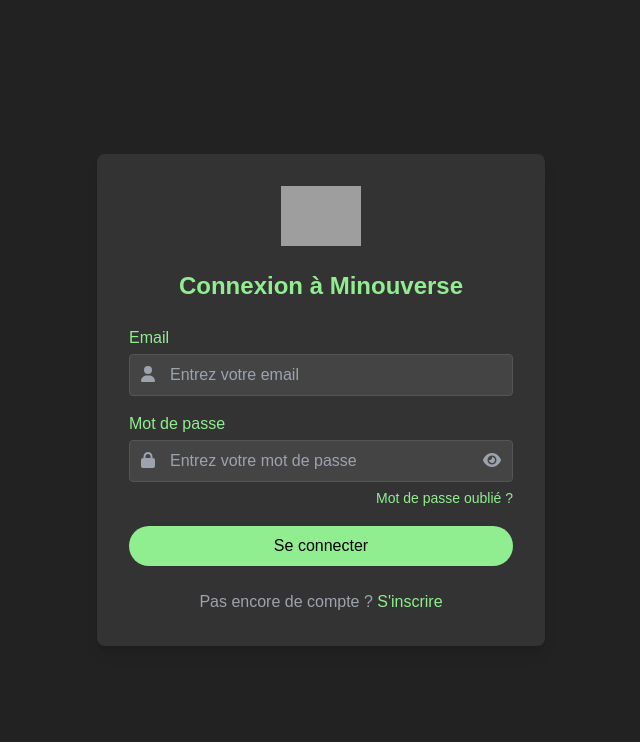
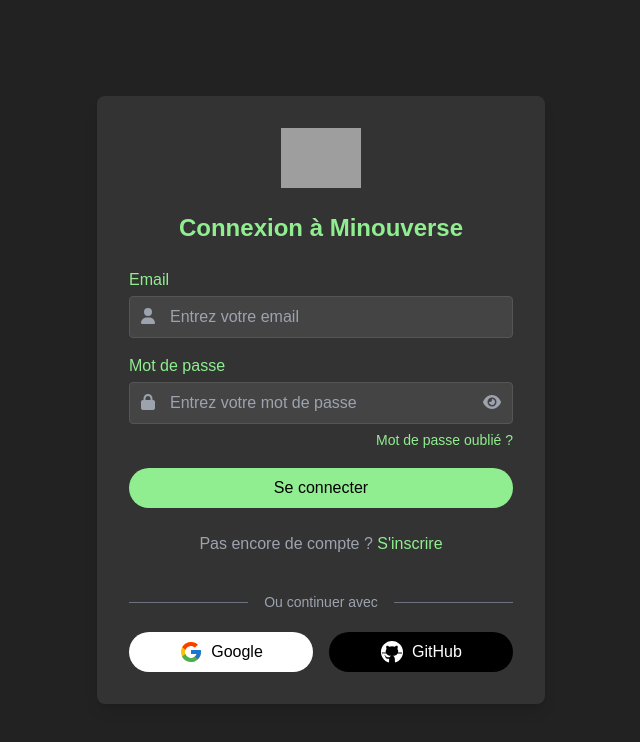
Before and after one commit to havenito/Twitter_Like, a Next.js app in the folder Nextjs/: page /login in a window 1280 px wide. Shown: the top 742 px of the page, without its empty margins (319-959 px from the left). Built offline with nearby package versions, Linux system fonts and the light colour scheme; grey boxes are pictures that could not be loaded.

Commit message:
Add Nextauth and Google/Github connection

```diff
--- a/Nextjs/package.json
+++ b/Nextjs/package.json
@@ -10,11 +10,14 @@
   },
   "dependencies": {
     "@fortawesome/fontawesome-svg-core": "^6.7.2",
+    "@fortawesome/free-brands-svg-icons": "^6.7.2",
     "@fortawesome/free-regular-svg-icons": "^6.7.2",
     "@fortawesome/free-solid-svg-icons": "^6.7.2",
     "@fortawesome/react-fontawesome": "^0.2.2",
+    "@supabase/supabase-js": "^2.49.4",
     "framer-motion": "^12.4.10",
     "next": "^15.2.5",
+    "next-auth": "^4.24.11",
     "react": "^19.0.0",
     "react-dom": "^19.0.0",
     "uuid": "^11.1.0"
--- a/Nextjs/src/app/login/page.js
+++ b/Nextjs/src/app/login/page.js
@@ -9,6 +9,7 @@
 import Notification from '../../components/Notification';
 import { motion } from 'framer-motion';
 import { usePathname } from 'next/navigation';
+import { signIn } from "next-auth/react";
 
 export default function LoginPage() {
   const [email, setEmail] = useState('');
@@ -225,6 +226,44 @@
             </Link>
           </p>
         </motion.div>
+
+        <motion.div
+          initial={{ opacity: 0, y: 20 }}
+          animate={{ opacity: 1, y: 0 }}
+          transition={{ delay: 0.5, duration: 0.4 }}
+          className="mt-6"
+        >
+          <div className="relative flex py-3 items-center">
+            <div className="flex-grow border-t border-gray-500"></div>
+            <span className="flex-shrink mx-4 text-gray-400 text-sm">Ou continuer avec</span>
+            <div className="flex-grow border-t border-gray-500"></div>
+          </div>
+
+          <div className="grid grid-cols-2 gap-4 mt-2">
+            <motion.button
+              onClick={() => signIn('google')}
+              className="w-full flex items-center justify-center bg-white text-black hover:bg-gray-300 px-4 py-2 rounded-full transition-colors"
+              whileHover={{ scale: 1.03 }}
+              whileTap={{ scale: 0.97 }}
+            >
+              <svg xmlns="http://www.w3.org/2000/svg" x="0px" y="0px" width="24" height="24" viewBox="0 0 48 48" className="mr-2">
+                <path fill="#FFC107" d="M43.611,20.083H42V20H24v8h11.303c-1.649,4.657-6.08,8-11.303,8c-6.627,0-12-5.373-12-12c0-6.627,5.373-12,12-12c3.059,0,5.842,1.154,7.961,3.039l5.657-5.657C34.046,6.053,29.268,4,24,4C12.955,4,4,12.955,4,24c0,11.045,8.955,20,20,20c11.045,0,20-8.955,20-20C44,22.659,43.862,21.35,43.611,20.083z"></path><path fill="#FF3D00" d="M6.306,14.691l6.571,4.819C14.655,15.108,18.961,12,24,12c3.059,0,5.842,1.154,7.961,3.039l5.657-5.657C34.046,6.053,29.268,4,24,4C16.318,4,9.656,8.337,6.306,14.691z"></path><path fill="#4CAF50" d="M24,44c5.166,0,9.86-1.977,13.409-5.192l-6.19-5.238C29.211,35.091,26.715,36,24,36c-5.202,0-9.619-3.317-11.283-7.946l-6.522,5.025C9.505,39.556,16.227,44,24,44z"></path><path fill="#1976D2" d="M43.611,20.083H42V20H24v8h11.303c-0.792,2.237-2.231,4.166-4.087,5.571c0.001-0.001,0.002-0.001,0.003-0.002l6.19,5.238C36.971,39.205,44,34,44,24C44,22.659,43.862,21.35,43.611,20.083z"></path>
+              </svg>
+              Google
+            </motion.button>
+            <motion.button
+              onClick={() => signIn('github')}
+              className="w-full flex items-center justify-center px-4 py-2 bg-black text-white font-medium rounded-full hover:bg-white hover:text-black transition-colors"
+              whileHover={{ scale: 1.03 }}
+              whileTap={{ scale: 0.97 }}
+            >
+              <svg xmlns="http://www.w3.org/2000/svg" x="0px" y="0px" width="24" height="24" viewBox="0 0 50 50" className="mr-2">
+                <path fill="currentColor" d="M17.791,46.836C18.502,46.53,19,45.823,19,45v-5.4c0-0.197,0.016-0.402,0.041-0.61C19.027,38.994,19.014,38.997,19,39 c0,0-3,0-3.6,0c-1.5,0-2.8-0.6-3.4-1.8c-0.7-1.3-1-3.5-2.8-4.7C8.9,32.3,9.1,32,9.7,32c0.6,0.1,1.9,0.9,2.7,2c0.9,1.1,1.8,2,3.4,2 c2.487,0,3.82-0.125,4.622-0.555C21.356,34.056,22.649,33,24,33v-0.025c-5.668-0.182-9.289-2.066-10.975-4.975 c-3.665,0.042-6.856,0.405-8.677,0.707c-0.058-0.327-0.108-0.656-0.151-0.987c1.797-0.296,4.843-0.647,8.345-0.714 c-0.112-0.276-0.209-0.559-0.291-0.849c-3.511-0.178-6.541-0.039-8.187,0.097c-0.02-0.332-0.047-0.663-0.051-0.999 c1.649-0.135,4.597-0.27,8.018-0.111c-0.079-0.5-0.13-1.011-0.13-1.543c0-1.7,0.6-3.5,1.7-5c-0.5-1.7-1.2-5.3,0.2-6.6 c2.7,0,4.6,1.3,5.5,2.1C21,13.4,22.9,13,25,13s4,0.4,5.6,1.1c0.9-0.8,2.8-2.1,5.5-2.1c1.5,1.4,0.7,5,0.2,6.6c1.1,1.5,1.7,3.2,1.6,5 c0,0.484-0.045,0.951-0.11,1.409c3.499-0.172,6.527-0.034,8.204,0.102c-0.002,0.337-0.033,0.666-0.051,0.999 c-1.671-0.138-4.775-0.28-8.359-0.089c-0.089,0.336-0.197,0.663-0.325,0.98c3.546,0.046,6.665,0.389,8.548,0.689 c-0.043,0.332-0.093,0.661-0.151,0.987c-1.912-0.306-5.171-0.664-8.879-0.682C35.112,30.873,31.557,32.75,26,32.969V33 c2.6,0,5,3.9,5,6.6V45c0,0.823,0.498,1.53,1.209,1.836C41.37,43.804,48,35.164,48,25C48,12.318,37.683,2,25,2S2,12.318,2,25 C2,35.164,8.63,43.804,17.791,46.836z"></path>
+              </svg>
+              GitHub
+            </motion.button>
+          </div>
+        </motion.div>
       </motion.div>
     </div>
   );
```
Also changed, not shown: 1 other file (tests, documents, lock files or other folders).
